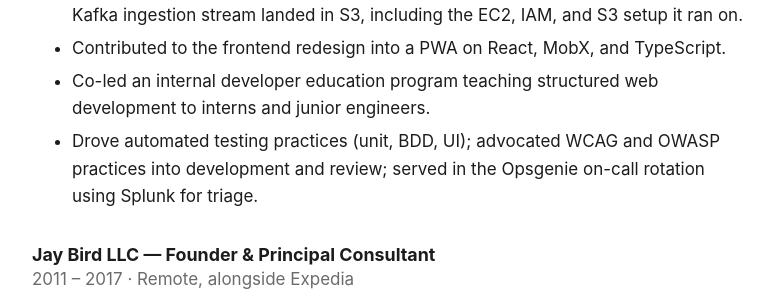
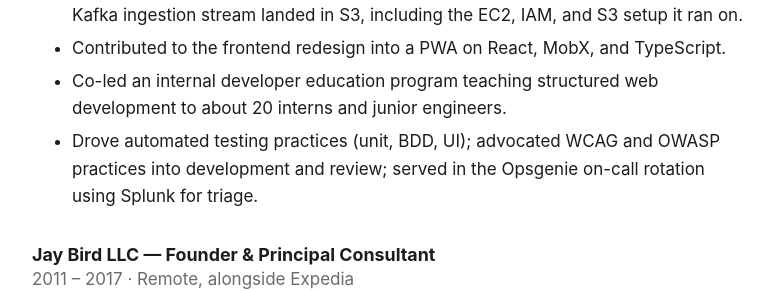
Before and after one commit to jaysonboyer/jaysonboyer.github.io, a Jekyll site: the page built from resume.md, in a window 1280 px wide and 900 px high, scrolled down 6280 px. Shown: the part 189-480 px from the top of the window, without its empty margins (251-1023 px from the left). Built offline with Jekyll 4.4.1, drawn with Linux system fonts in a browser that asks for light colours; some of the changed text lies outside the part shown.

Commit message:
Update resume

```diff
--- a/resume.md
+++ b/resume.md
@@ -246,7 +246,7 @@ March 2010 – April 2020 · Bellevue, WA
   ran on.
 - Contributed to the frontend redesign into a PWA on React, MobX, and TypeScript.
 - Co-led an internal developer education program teaching structured web
-  development to interns and junior engineers.
+  development to about 20 interns and junior engineers.
 - Drove automated testing practices (unit, BDD, UI); advocated WCAG and OWASP
   practices into development and review; served in the Opsgenie on-call rotation
   using Splunk for triage.
```
Also changed, not shown: other parts of resume.md (+1 -1 lines).
